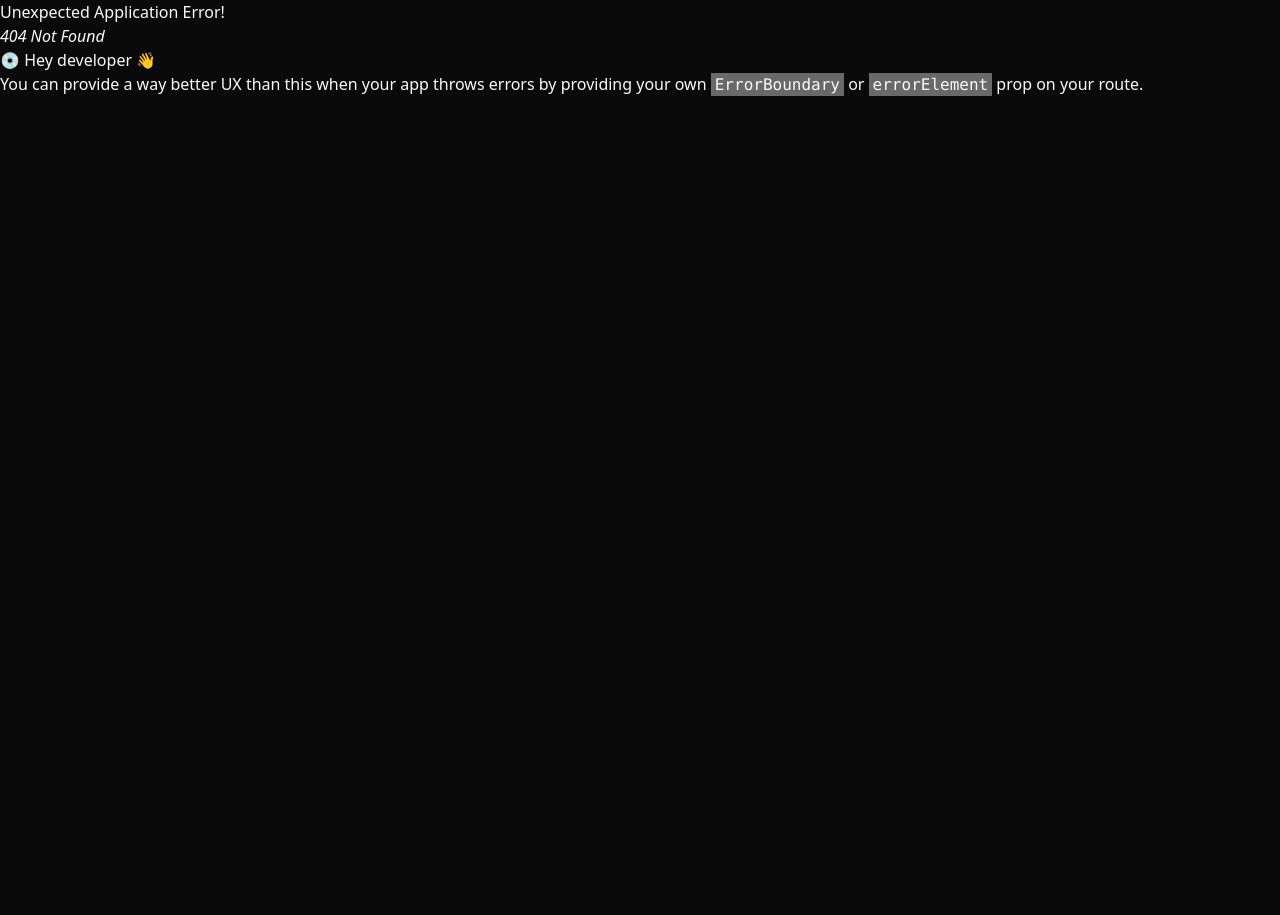
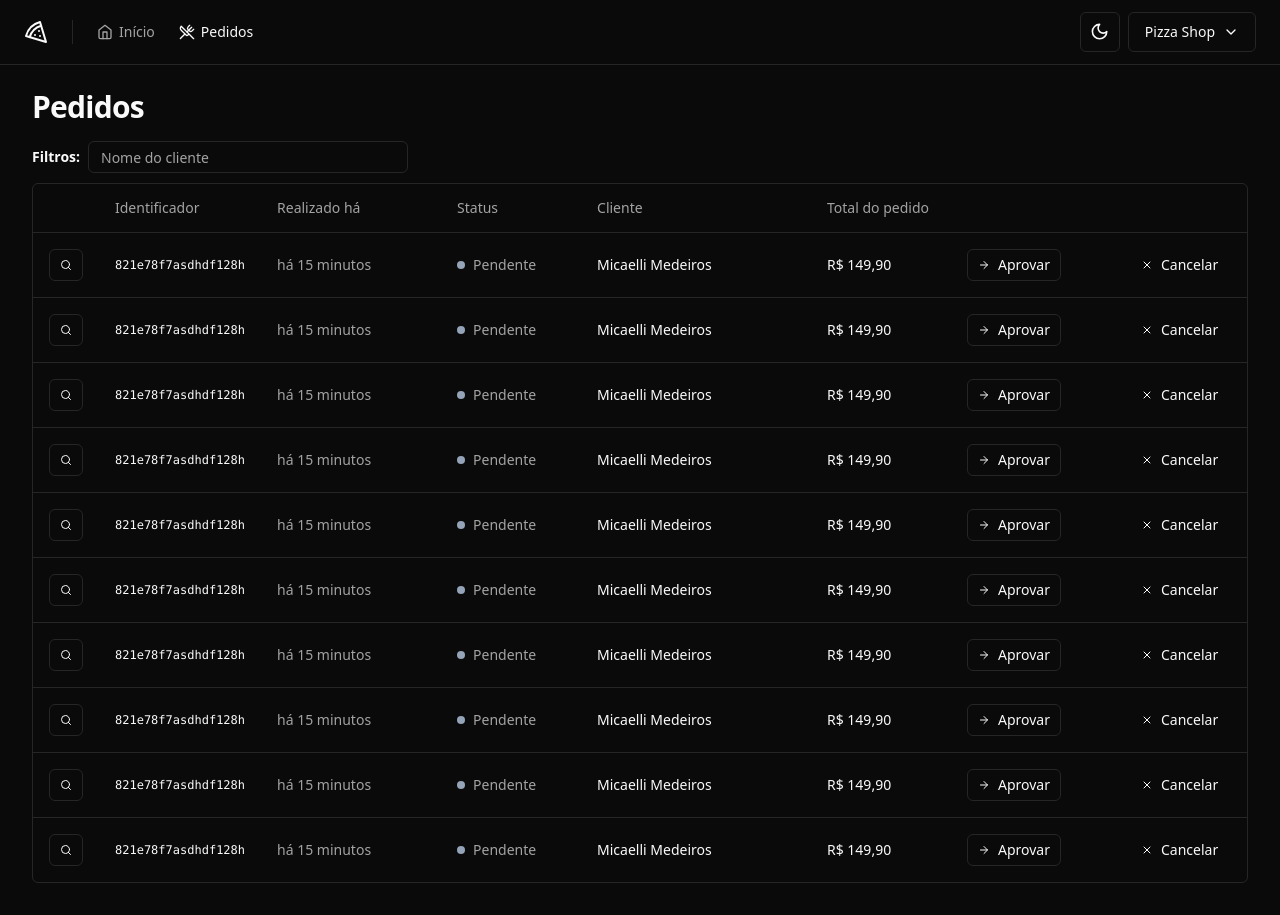
Before and after one commit to micaellimedeiros/pizza-shop, a React app: page /orders in a window 1280 px wide. Before the commit this address had no page. Before the commit the page ends 800 px from the top, so only its background shows below. Built offline with nearby package versions, Linux system fonts and the light colour scheme; the HTML template or start-up script is replaced by a standard one.

Commit message:
Add new components and routes

```diff
--- a/src/components/ui/button.tsx
+++ b/src/components/ui/button.tsx
@@ -1,36 +1,37 @@
-import * as React from "react"
-import { Slot } from "@radix-ui/react-slot"
-import { cva, type VariantProps } from "class-variance-authority"
+import { Slot } from '@radix-ui/react-slot'
+import { cva, type VariantProps } from 'class-variance-authority'
+import * as React from 'react'
 
-import { cn } from "@/lib/utils"
+import { cn } from '@/lib/utils'
 
 const buttonVariants = cva(
-  "inline-flex items-center justify-center whitespace-nowrap rounded-md text-sm font-medium ring-offset-background transition-colors focus-visible:outline-none focus-visible:ring-2 focus-visible:ring-ring focus-visible:ring-offset-2 disabled:pointer-events-none disabled:opacity-50",
+  'inline-flex items-center justify-center whitespace-nowrap rounded-md text-sm font-medium ring-offset-background transition-colors focus-visible:outline-none focus-visible:ring-2 focus-visible:ring-ring focus-visible:ring-offset-2 disabled:pointer-events-none disabled:opacity-50',
   {
     variants: {
       variant: {
-        default: "bg-primary text-primary-foreground hover:bg-primary/90",
+        default: 'bg-primary text-primary-foreground hover:bg-primary/90',
         destructive:
-          "bg-destructive text-destructive-foreground hover:bg-destructive/90",
+          'bg-destructive text-destructive-foreground hover:bg-destructive/90',
         outline:
-          "border border-input bg-background hover:bg-accent hover:text-accent-foreground",
+          'border border-input bg-background hover:bg-accent hover:text-accent-foreground',
         secondary:
-          "bg-secondary text-secondary-foreground hover:bg-secondary/80",
-        ghost: "hover:bg-accent hover:text-accent-foreground",
-        link: "text-primary underline-offset-4 hover:underline",
+          'bg-secondary text-secondary-foreground hover:bg-secondary/80',
+        ghost: 'hover:bg-accent hover:text-accent-foreground',
+        link: 'text-primary underline-offset-4 hover:underline',
       },
       size: {
-        default: "h-10 px-4 py-2",
-        sm: "h-9 rounded-md px-3",
-        lg: "h-11 rounded-md px-8",
-        icon: "h-10 w-10",
+        default: 'h-10 px-4 py-2',
+        sm: 'h-9 rounded-md px-3',
+        xs: 'h-8 px-2.5',
+        lg: 'h-11 rounded-md px-8',
+        icon: 'h-10 w-10',
       },
     },
     defaultVariants: {
-      variant: "default",
-      size: "default",
+      variant: 'default',
+      size: 'default',
     },
-  }
+  },
 )
 
 export interface ButtonProps
@@ -41,7 +42,7 @@
 
 const Button = React.forwardRef<HTMLButtonElement, ButtonProps>(
   ({ className, variant, size, asChild = false, ...props }, ref) => {
-    const Comp = asChild ? Slot : "button"
+    const Comp = asChild ? Slot : 'button'
     return (
       <Comp
         className={cn(buttonVariants({ variant, size, className }))}
@@ -49,8 +50,8 @@
         {...props}
       />
     )
-  }
+  },
 )
-Button.displayName = "Button"
+Button.displayName = 'Button'
 
 export { Button, buttonVariants }
--- /dev/null
+++ b/src/components/ui/table.tsx
@@ -0,0 +1,117 @@
+import * as React from "react"
+
+import { cn } from "@/lib/utils"
+
+const Table = React.forwardRef<
+  HTMLTableElement,
+  React.HTMLAttributes<HTMLTableElement>
+>(({ className, ...props }, ref) => (
+  <div className="relative w-full overflow-auto">
+    <table
+      ref={ref}
+      className={cn("w-full caption-bottom text-sm", className)}
+      {...props}
+    />
+  </div>
+))
+Table.displayName = "Table"
+
+const TableHeader = React.forwardRef<
+  HTMLTableSectionElement,
+  React.HTMLAttributes<HTMLTableSectionElement>
+>(({ className, ...props }, ref) => (
+  <thead ref={ref} className={cn("[&_tr]:border-b", className)} {...props} />
+))
+TableHeader.displayName = "TableHeader"
+
+const TableBody = React.forwardRef<
+  HTMLTableSectionElement,
+  React.HTMLAttributes<HTMLTableSectionElement>
+>(({ className, ...props }, ref) => (
+  <tbody
+    ref={ref}
+    className={cn("[&_tr:last-child]:border-0", className)}
+    {...props}
+  />
+))
+TableBody.displayName = "TableBody"
+
+const TableFooter = React.forwardRef<
+  HTMLTableSectionElement,
+  React.HTMLAttributes<HTMLTableSectionElement>
+>(({ className, ...props }, ref) => (
+  <tfoot
+    ref={ref}
+    className={cn(
+      "border-t bg-muted/50 font-medium [&>tr]:last:border-b-0",
+      className
+    )}
+    {...props}
+  />
+))
+TableFooter.displayName = "TableFooter"
+
+const TableRow = React.forwardRef<
+  HTMLTableRowElement,
+  React.HTMLAttributes<HTMLTableRowElement>
+>(({ className, ...props }, ref) => (
+  <tr
+    ref={ref}
+    className={cn(
+      "border-b transition-colors hover:bg-muted/50 data-[state=selected]:bg-muted",
+      className
+    )}
+    {...props}
+  />
+))
+TableRow.displayName = "TableRow"
+
+const TableHead = React.forwardRef<
+  HTMLTableCellElement,
+  React.ThHTMLAttributes<HTMLTableCellElement>
+>(({ className, ...props }, ref) => (
+  <th
+    ref={ref}
+    className={cn(
+      "h-12 px-4 text-left align-middle font-medium text-muted-foreground [&:has([role=checkbox])]:pr-0",
+      className
+    )}
+    {...props}
+  />
+))
+TableHead.displayName = "TableHead"
+
+const TableCell = React.forwardRef<
+  HTMLTableCellElement,
+  React.TdHTMLAttributes<HTMLTableCellElement>
+>(({ className, ...props }, ref) => (
+  <td
+    ref={ref}
+    className={cn("p-4 align-middle [&:has([role=checkbox])]:pr-0", className)}
+    {...props}
+  />
+))
+TableCell.displayName = "TableCell"
+
+const TableCaption = React.forwardRef<
+  HTMLTableCaptionElement,
+  React.HTMLAttributes<HTMLTableCaptionElement>
+>(({ className, ...props }, ref) => (
+  <caption
+    ref={ref}
+    className={cn("mt-4 text-sm text-muted-foreground", className)}
+    {...props}
+  />
+))
+TableCaption.displayName = "TableCaption"
+
+export {
+  Table,
+  TableHeader,
+  TableBody,
+  TableFooter,
+  TableHead,
+  TableRow,
+  TableCell,
+  TableCaption,
+}
--- /dev/null
+++ b/src/pages/app/orders/orders.tsx
@@ -0,0 +1,99 @@
+import { ArrowRight, Search, X } from 'lucide-react'
+import { Helmet } from 'react-helmet-async'
+
+import { Button } from '@/components/ui/button'
+import { Input } from '@/components/ui/input'
+import {
+  Table,
+  TableBody,
+  TableCell,
+  TableHead,
+  TableHeader,
+  TableRow,
+} from '@/components/ui/table'
+
+export function Orders() {
+  return (
+    <>
+      <Helmet title="Pedidos" />
+
+      <div className="flex flex-col gap-4">
+        <h1 className="text-3xl font-bold tracking-tight">Pedidos</h1>
+      </div>
+      <div className="space-y-2.5">
+        <form className="flex items-center gap-2">
+          <span className="text-sm font-semibold">Filtros:</span>
+          <Input placeholder="Nome do cliente" className="h-8 w-[320px]" />
+        </form>
+
+        <div className="rounded-md border">
+          <Table>
+            <TableHeader>
+              <TableRow>
+                <TableHead className="w-[64px]"></TableHead>
+                <TableHead className="w-[140px]">Identificador</TableHead>
+                <TableHead className="w-[180px]">Realizado há</TableHead>
+                <TableHead className="w-[140px]">Status</TableHead>
+                <TableHead>Cliente</TableHead>
+                <TableHead className="w-[140px]">Total do pedido</TableHead>
+                <TableHead className="w-[164px]"></TableHead>
+                <TableHead className="w-[132px]"></TableHead>
+              </TableRow>
+            </TableHeader>
+
+            <TableBody>
+              {Array.from({ length: 10 }).map((_, i) => {
+                return (
+                  <TableRow key={i}>
+                    <TableCell>
+                      <Button variant="outline" size="xs">
+                        <Search className="h-3 w-3" />
+                        <span className="sr-only">Detalhes do pedido</span>
+                      </Button>
+                    </TableCell>
+
+                    <TableCell className="font-mono text-xs font-medium">
+                      821e78f7asdhdf128h
+                    </TableCell>
+
+                    <TableCell className="text-muted-foreground">
+                      há 15 minutos
+                    </TableCell>
+
+                    <TableCell>
+                      <div className="flex items-center gap-2">
+                        <span className="h-2 w-2 rounded-full bg-slate-400" />
+                        <span className="font-medium text-muted-foreground">
+                          Pendente
+                        </span>
+                      </div>
+                    </TableCell>
+
+                    <TableCell className="font-medium">
+                      Micaelli Medeiros
+                    </TableCell>
+                    <TableCell className="font-medium">R$ 149,90</TableCell>
+
+                    <TableCell>
+                      <Button variant="outline" size="xs">
+                        <ArrowRight className="mr-2 h-3 w-3" />
+                        Aprovar
+                      </Button>
+                    </TableCell>
+
+                    <TableCell>
+                      <Button variant="ghost" size="xs">
+                        <X className="mr-2 h-3 w-3" />
+                        Cancelar
+                      </Button>
+                    </TableCell>
+                  </TableRow>
+                )
+              })}
+            </TableBody>
+          </Table>
+        </div>
+      </div>
+    </>
+  )
+}
--- a/src/pages/auth/sign-in.tsx
+++ b/src/pages/auth/sign-in.tsx
@@ -1,5 +1,6 @@
 import { Helmet } from 'react-helmet-async'
 import { useForm } from 'react-hook-form'
+import { Link } from 'react-router-dom'
 import { toast } from 'sonner'
 import { z } from 'zod'
 
@@ -42,6 +43,10 @@
       <Helmet title="Login" />
 
       <div className="p-8">
+        <Button variant="ghost" asChild className="absolute right-8 top-8">
+          <Link to="/sign-up">Novo estabelecimento</Link>
+        </Button>
+
         <div className="flex w-[350px] flex-col justify-center gap-6">
           <div className="flex flex-col gap-2 text-center">
             <h1 className="text-2xl font-semibold tracking-tight">
--- /dev/null
+++ b/src/pages/auth/sign-up.tsx
@@ -0,0 +1,113 @@
+import { Helmet } from 'react-helmet-async'
+import { useForm } from 'react-hook-form'
+import { Link, useNavigate } from 'react-router-dom'
+import { toast } from 'sonner'
+import { z } from 'zod'
+
+import { Button } from '@/components/ui/button'
+import { Input } from '@/components/ui/input'
+import { Label } from '@/components/ui/label'
+
+const signUpForm = z.object({
+  restaurantName: z.string(),
+  managerName: z.string(),
+  phone: z.string(),
+  email: z.string().email(),
+})
+
+type SignUpForm = z.infer<typeof signUpForm>
+
+export function SignUp() {
+  const navigate = useNavigate()
+
+  const {
+    register,
+    handleSubmit,
+    formState: { isSubmitting },
+  } = useForm<SignUpForm>()
+
+  async function handleSignUp(data: SignUpForm) {
+    try {
+      console.log(data)
+
+      await new Promise((resolve) => setTimeout(resolve, 2000))
+
+      toast.success('Restaurante cadastrado com sucesso!', {
+        action: {
+          label: 'Login',
+          onClick: () => navigate('/sign-in'),
+        },
+      })
+    } catch (error) {
+      toast.error('Erro ao cadastrar restaurante.')
+    }
+  }
+
+  return (
+    <>
+      <Helmet title="Cadastro" />
+
+      <div className="p-8">
+        <Button variant="ghost" asChild className="absolute right-8 top-8">
+          <Link to="/sign-in">Fazer login</Link>
+        </Button>
+
+        <div className="flex w-[350px] flex-col justify-center gap-6">
+          <div className="flex flex-col gap-2 text-center">
+            <h1 className="text-2xl font-semibold tracking-tight">
+              Criar conta grátis
+            </h1>
+            <p className="text-sm text-muted-foreground">
+              Seja um parceiro e comece suas vendas!
+            </p>
+          </div>
+
+          <form className="space-y-4" onSubmit={handleSubmit(handleSignUp)}>
+            <div className="space-y-2">
+              <Label htmlFor="restaurantName">Nome do estabelecimento</Label>
+              <Input
+                id="restaurantName"
+                type="text"
+                {...register('restaurantName')}
+              />
+            </div>
+
+            <div className="space-y-2">
+              <Label htmlFor="managerName">Seu nome</Label>
+              <Input
+                id="managerName"
+                type="text"
+                {...register('managerName')}
+              />
+            </div>
+
+            <div className="space-y-2">
+              <Label htmlFor="email">Seu e-mail</Label>
+              <Input id="email" type="email" {...register('email')} />
+            </div>
+
+            <div className="space-y-2">
+              <Label htmlFor="phone">Seu celular</Label>
+              <Input id="phone" type="tel" {...register('phone')} />
+            </div>
+
+            <Button disabled={isSubmitting} className="w-full" type="submit">
+              Finalizar cadastro
+            </Button>
+
+            <p className="px-6 text-center text-sm leading-relaxed text-muted-foreground">
+              Ao continuar, você concorda com nossos{' '}
+              <a href="" className="underline underline-offset-4">
+                termos de serviço
+              </a>{' '}
+              e{' '}
+              <a href="" className="underline underline-offset-4">
+                políticas de privacidade
+              </a>
+            </p>
+          </form>
+        </div>
+      </div>
+    </>
+  )
+}
```
Also changed, not shown: src/routes.tsx (+10 -0 lines).
